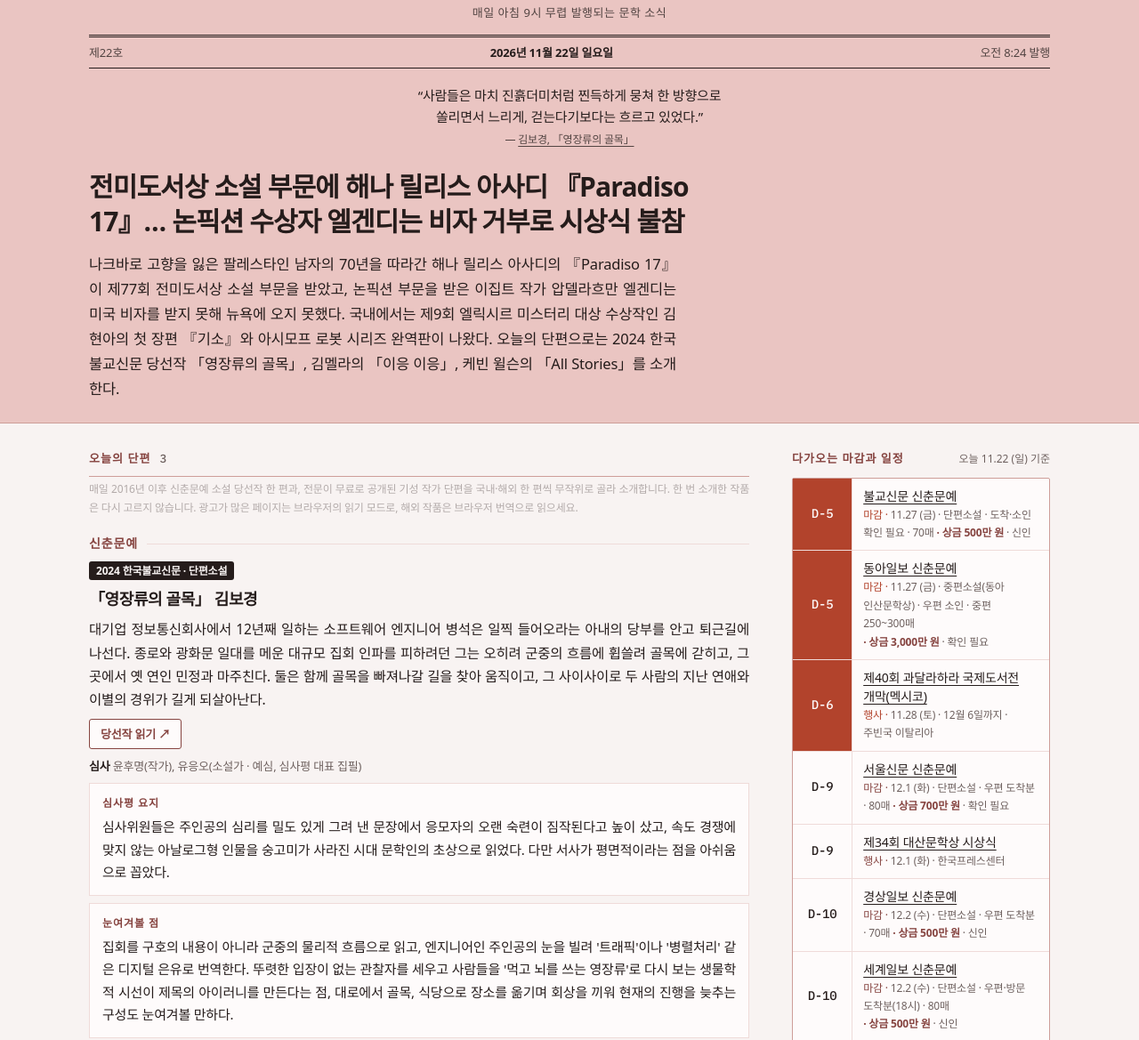
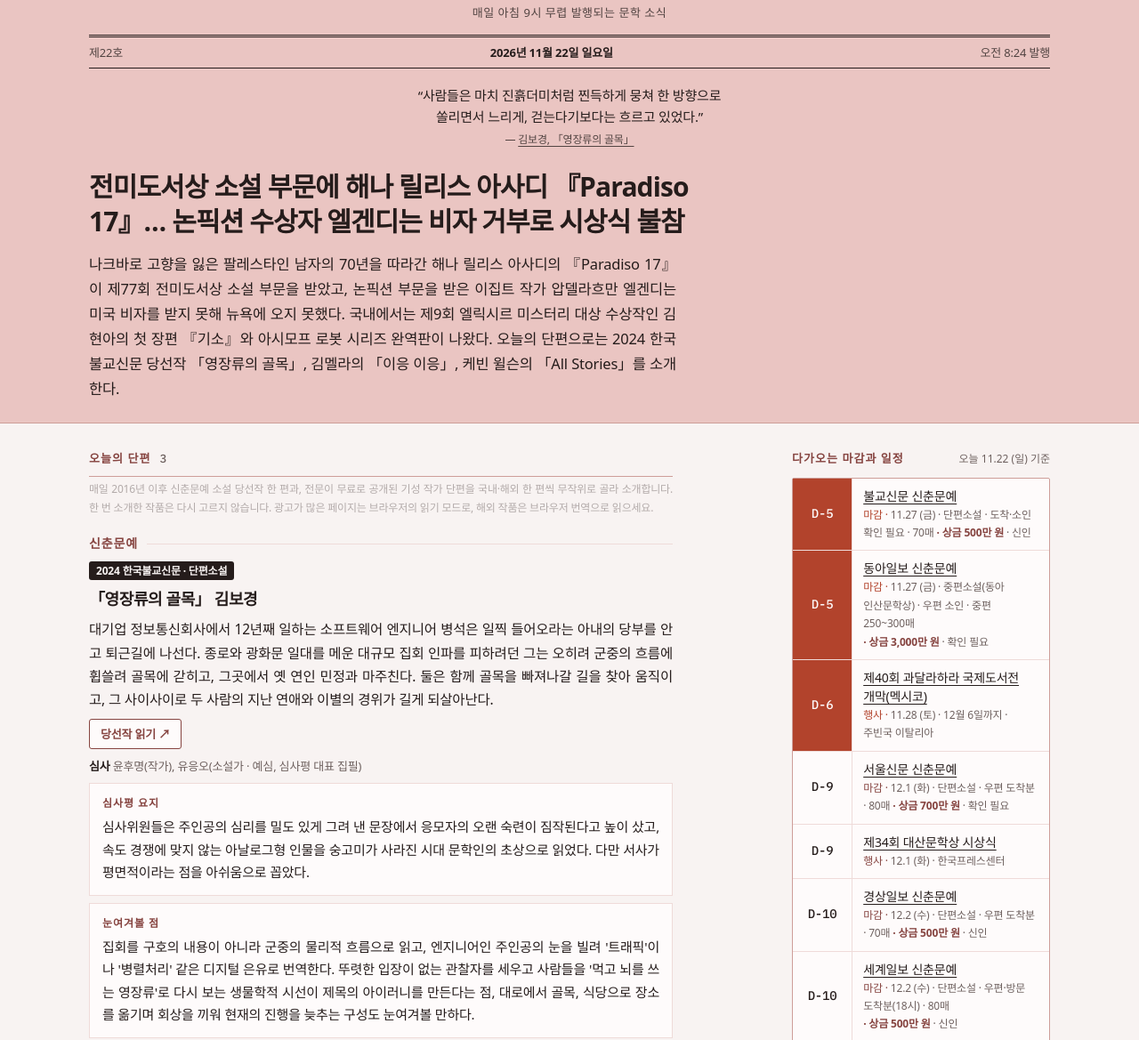
Before and after one commit to literarymorning/literarymorning.github.io, a plain HTML site: page index.html in a window 1280 px wide. Shown: the part 96-1265 px from the top of the page at 89% size. Drawn offline with Linux system fonts and the light colour scheme; a web font is replaced by a local one.

Commit message:
본문 단 폭을 41rem(한 줄 40자 안팎)으로 줄임
Co-Authored-By: Claude Opus 5.5 <noreply@anthropic.com>
Claude-Session: https://claude.ai/code/session_01UbA7E1NmKG9enTAoN1yjFU

```diff
--- a/index.html
+++ b/index.html
@@ -539,7 +539,8 @@ main { grid-area: main; min-width: 0; display: flex; flex-direction: column; gap
 main p, main blockquote, .lede, .results .s { text-align: justify; word-break: normal; line-break: strict; }
 .quote, .quote blockquote, .quote figcaption, .empty, .empty * { text-align: center; }
 
-/* 본문 단 너비 통일: 기사 본문, 상자, 책 카드의 좌우 끝을 단 너비에 맞춘다 */
+/* 본문 단 너비 통일: 기사 본문, 상자, 책 카드의 좌우 끝을 단 너비에 맞춘다. 단 폭은 한 줄 40자 안팎 */
+main { max-width: 41rem; }
 main .item > *, main .item-body, main .analysis, main .book, main .writer > *, main .writer-line, main .wblock, main .writer-words, main .empty { max-width: none; box-sizing: border-box; }
 </style>
 </head>
```
